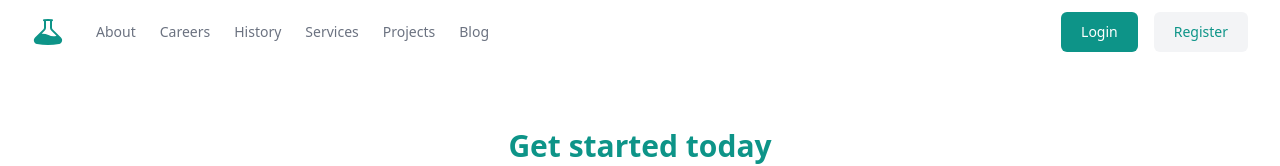
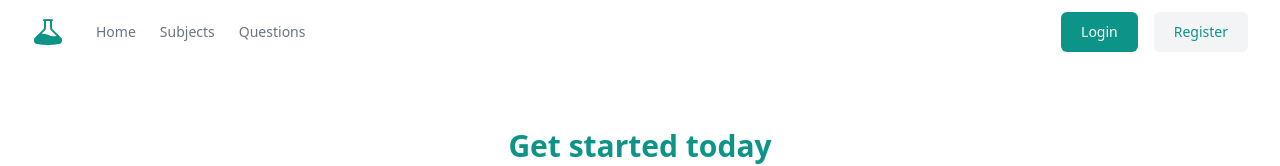
Before and after one commit to dedhack/tutorlah-react-frontend, a React (Vite) app in the folder client/: page /login in a window 1280 px wide. Shown: the top 166 px of the page. Built offline with nearby package versions, Linux system fonts and the light colour scheme.

Commit message:
added subject cards in subject page

```diff
--- a/client/src/App.jsx
+++ b/client/src/App.jsx
@@ -8,6 +8,7 @@ import Login from "./pages/Login";
 import Register from "./pages/Register";
 import RequireAuth from "./components/RequireAuth";
 import Profile from "./pages/Profile";
+import Subjects from "./pages/Subjects";
 
 // Context
 import useAuth from "./hooks/useAuth";
@@ -30,6 +31,7 @@ function App() {
         <Route element={<RequireAuth />}>
           {/* Logged in Routes */}
           <Route path="/profile" element={<Profile />} />
+          <Route path="/subjects" element={<Subjects />} />
         </Route>
         <Route path="/error" element={<Error />} />
       </Routes>
--- a/client/src/components/NavigationBar.jsx
+++ b/client/src/components/NavigationBar.jsx
@@ -21,9 +21,18 @@ const NavigationBar = () => {
                 <li>
                   <NavLink
                     className="text-gray-500 transition hover:text-gray-500/75"
-                    to="/"
+                    to="/home"
                   >
-                    About
+                    Home
+                  </NavLink>
+                </li>
+
+                <li>
+                  <NavLink
+                    className="text-gray-500 transition hover:text-gray-500/75"
+                    to="/subjects"
+                  >
+                    Subjects
                   </NavLink>
                 </li>
 
@@ -32,43 +41,7 @@ const NavigationBar = () => {
                     className="text-gray-500 transition hover:text-gray-500/75"
                     to="/"
                   >
-                    Careers
-                  </NavLink>
-                </li>
-
-                <li>
-                  <NavLink
-                    className="text-gray-500 transition hover:text-gray-500/75"
-                    to="/"
-                  >
-                    History
-                  </NavLink>
-                </li>
-
-                <li>
-                  <NavLink
-                    className="text-gray-500 transition hover:text-gray-500/75"
-                    to="/"
-                  >
-                    Services
-                  </NavLink>
-                </li>
-
-                <li>
-                  <NavLink
-                    className="text-gray-500 transition hover:text-gray-500/75"
-                    to="/"
-                  >
-                    Projects
-                  </NavLink>
-                </li>
-
-                <li>
-                  <NavLink
-                    className="text-gray-500 transition hover:text-gray-500/75"
-                    to="/"
-                  >
-                    Blog
+                    Questions
                   </NavLink>
                 </li>
               </ul>
--- /dev/null
+++ b/client/src/pages/Subjects.jsx
@@ -0,0 +1,79 @@
+import React from "react";
+import { NavLink } from "react-router-dom";
+
+const Subjects = () => {
+  return (
+    <div className="container mx-auto py-10">
+      {/* Cards in Grid: Courses */}
+      <div className="grid grid-cols-1 sm:grid-cols-3 gap-4 lg:gap-8">
+        {/* Course Card */}
+        <NavLink
+          to={"/subjects/english"}
+          className="relative group flex flex-col rounded-lg shadow-sm text-white bg-purple-800 overflow-hidden transition hover:ring-4 hover:ring-purple-400 active:opacity-90"
+        >
+          <div className="flex flex-col grow">
+            <div className="p-5">
+              <div className="font-semibold inline-flex px-2 py-1 leading-4 bg-opacity-25 text-sm rounded text-black-700 bg-black-200 text-white bg-black">
+                English
+              </div>
+            </div>
+
+            <div className="p-5 space-y-1 grow">
+              <h3 className="text-lg font-semibold">English Comprehension</h3>
+            </div>
+            <div className="p-5 uppercase tracking-wide text-sm font-medium opacity-75">
+              {/* TODO: Add Number of unanswered questions */}
+            </div>
+          </div>
+        </NavLink>
+        {/* END Course Card */}
+        {/* Course Card */}
+        <NavLink
+          to={"/subjects/math"}
+          className="relative group flex flex-col rounded-lg shadow-sm text-white bg-amber-800 overflow-hidden transition hover:ring-4 hover:ring-purple-400 active:opacity-90"
+        >
+          <div className="flex flex-col grow">
+            <div className="p-5">
+              <div className="font-semibold inline-flex px-2 py-1 leading-4 bg-opacity-25 text-sm rounded text-black-700 bg-black-200 text-white bg-black">
+                Math
+              </div>
+            </div>
+
+            <div className="p-5 space-y-1 grow">
+              <h3 className="text-lg font-semibold">Math Problem Sums</h3>
+            </div>
+            <div className="p-5 uppercase tracking-wide text-sm font-medium opacity-75">
+              {/* TODO: Add Number of unanswered questions */}
+            </div>
+          </div>
+        </NavLink>
+        {/* END Course Card */}
+        <NavLink
+          to={"/subjects/science"}
+          className="relative group flex flex-col rounded-lg shadow-sm text-white bg-pink-800 overflow-hidden transition hover:ring-4 hover:ring-purple-400 active:opacity-90"
+        >
+          <div className="flex flex-col grow">
+            <div className="p-5">
+              <div className="font-semibold inline-flex px-2 py-1 leading-4 bg-opacity-25 text-sm rounded text-black-700 bg-black-200 text-white bg-black">
+                Science
+              </div>
+            </div>
+
+            <div className="p-5 space-y-1 grow">
+              <h3 className="text-lg font-semibold">Math Problem Sums</h3>
+            </div>
+            <div className="p-5 uppercase tracking-wide text-sm font-medium opacity-75">
+              {/* TODO: Add Number of unanswered questions */}
+            </div>
+          </div>
+        </NavLink>
+        {/* END Course Card */}
+
+        {/* Course Card */}
+      </div>
+      {/* END Cards in Grid: Courses */}
+    </div>
+  );
+};
+
+export default Subjects;
```
Also changed, not shown: client/src/components/SubjectCard.jsx (added).
